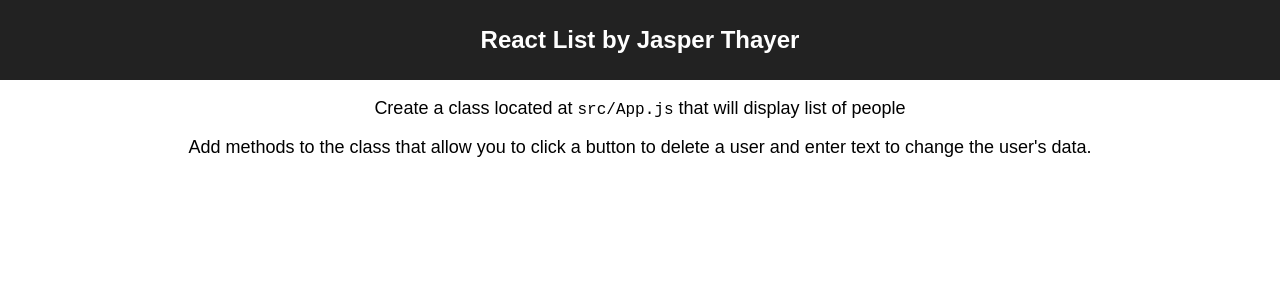
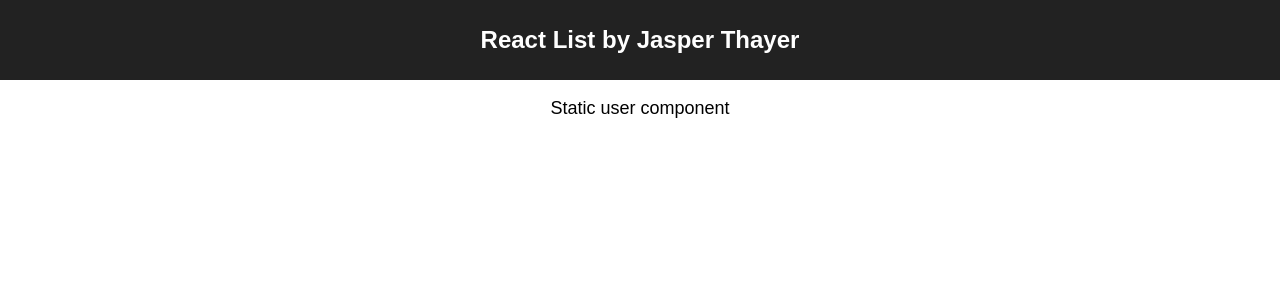
Before and after one commit to JasperThayer/React-List, a React (Create React App) app: page / in a window 1280 px wide. Shown: the top 300 px of the page. Built offline with nearby package versions, Linux system fonts and the light colour scheme.

Commit message:
Added User Component

```diff
--- a/src/App.js
+++ b/src/App.js
@@ -1,5 +1,6 @@
 import React, { Component } from 'react';
 import './App.css';
+import User from './User/user';
 
 class App extends Component {
   render() {
@@ -9,8 +10,7 @@
           <h1 className="App-title">React List by Jasper Thayer</h1>
         </header>
         <div className="App-list">
-          <p>Create a class located at <code>src/App.js</code> that will display list of people</p>
-          <p>Add methods to the class that allow you to click a button to delete a user and enter text to change the user's data.</p>
+          <User />
         </div>
       </div>
     );
--- /dev/null
+++ b/src/User/user.js
@@ -0,0 +1,7 @@
+import React from 'react';
+
+const user = () => {
+    return <p>Static user component</p>
+};
+
+export default user;
```
